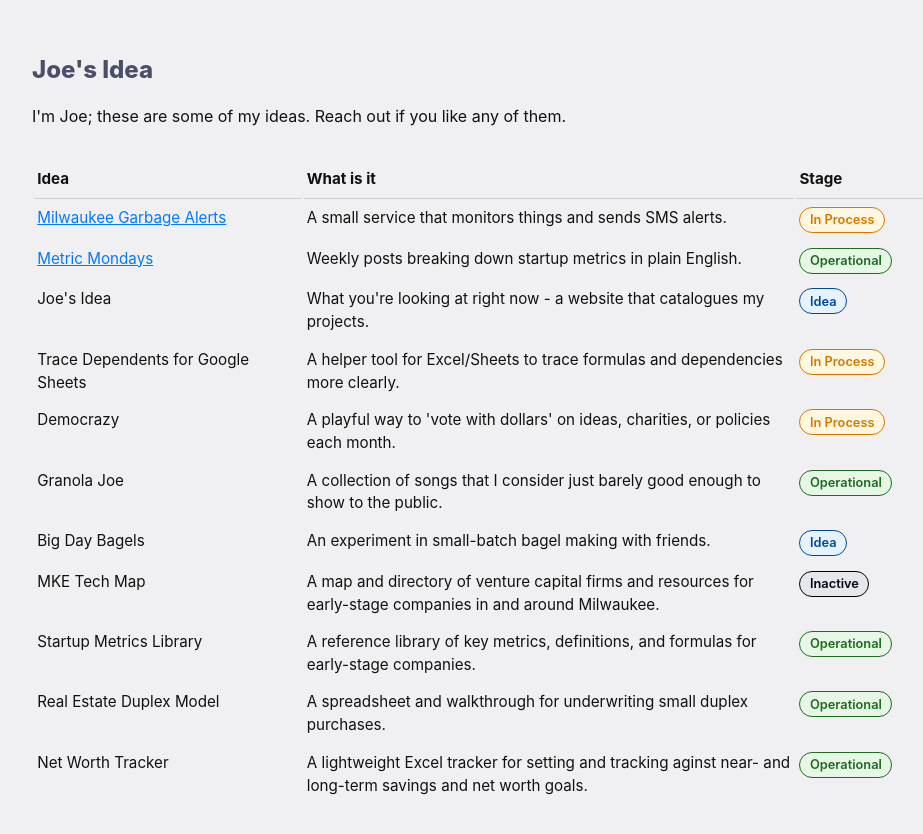
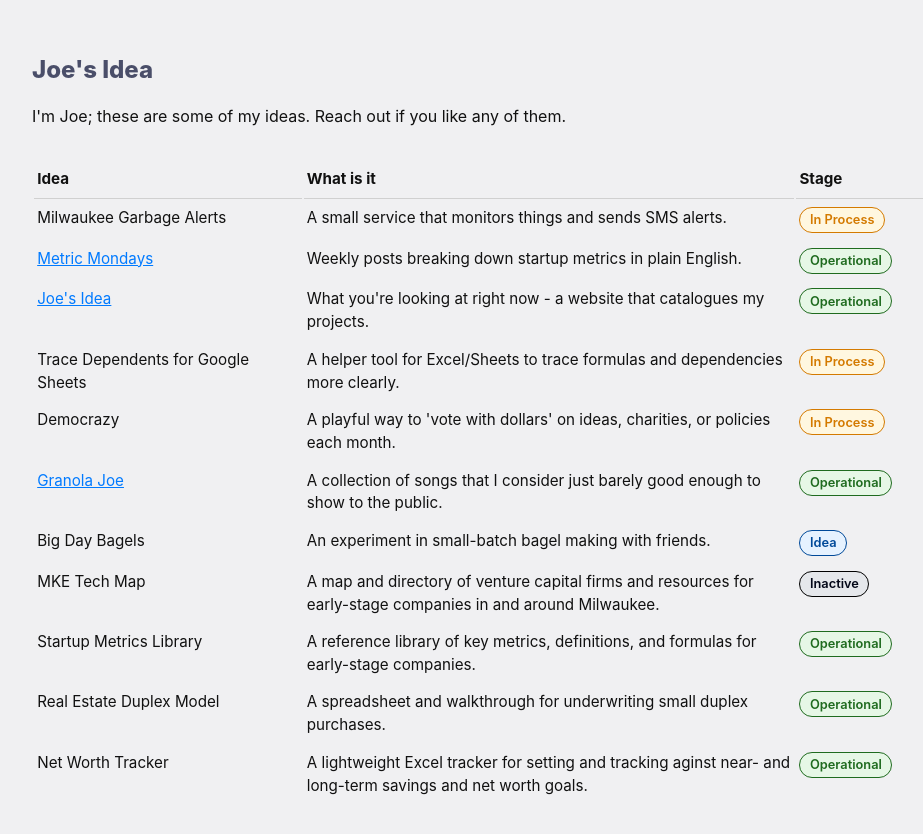
Before and after one commit to aliot011/joes-ideas, a React (Create React App) app: page / in a window 1280 px wide. Shown: the part 116-950 px from the top of the page, without its empty margins (158-1081 px from the left). Built offline with nearby package versions, Linux system fonts and the light colour scheme.

Commit message:
Add URLs for Granola Joe and Joes Idea

```diff
--- a/src/ideas.ts
+++ b/src/ideas.ts
@@ -15,7 +15,7 @@
     name: "Milwaukee Garbage Alerts",
     description: "A small service that monitors things and sends SMS alerts.",
     stage: "In Process",
-    internalRoute: "/alert-system",
+    // internalRoute: "/alert-system",
   },
   {
     name: "Metric Mondays",
@@ -27,7 +27,8 @@
     name: "Joe's Idea",
     description:
       "What you're looking at right now - a website that catalogues my projects.",
-    stage: "Idea",
+    stage: "Operational",
+    externalUrl: "https://joesidea.com",
   },
   {
     name: "Trace Dependents for Google Sheets",
@@ -46,6 +47,7 @@
     description:
       "A collection of songs that I consider just barely good enough to show to the public.",
     stage: "Operational",
+    externalUrl: "https://granolajoe.bandcamp.com/",
   },
   {
     name: "Big Day Bagels",
```
